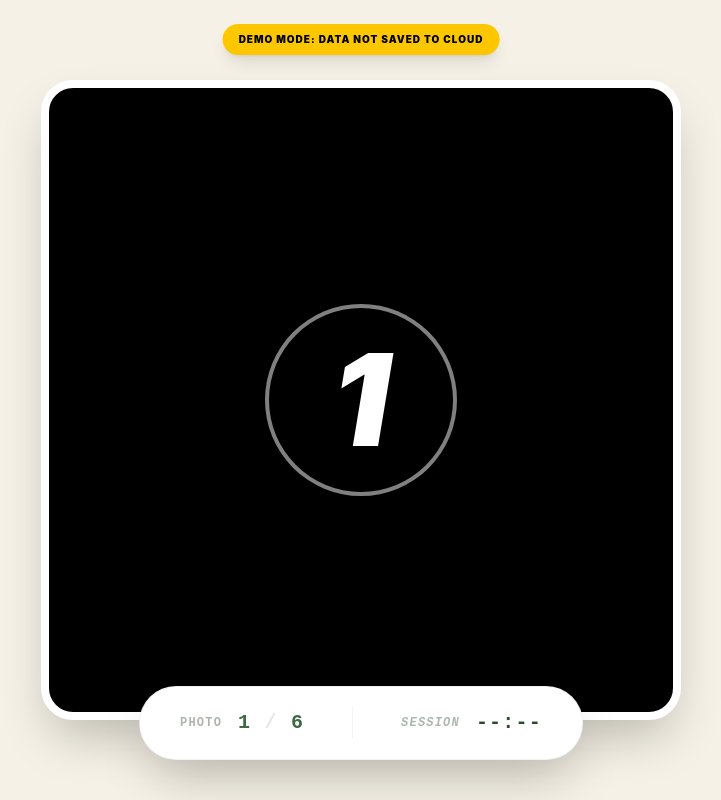
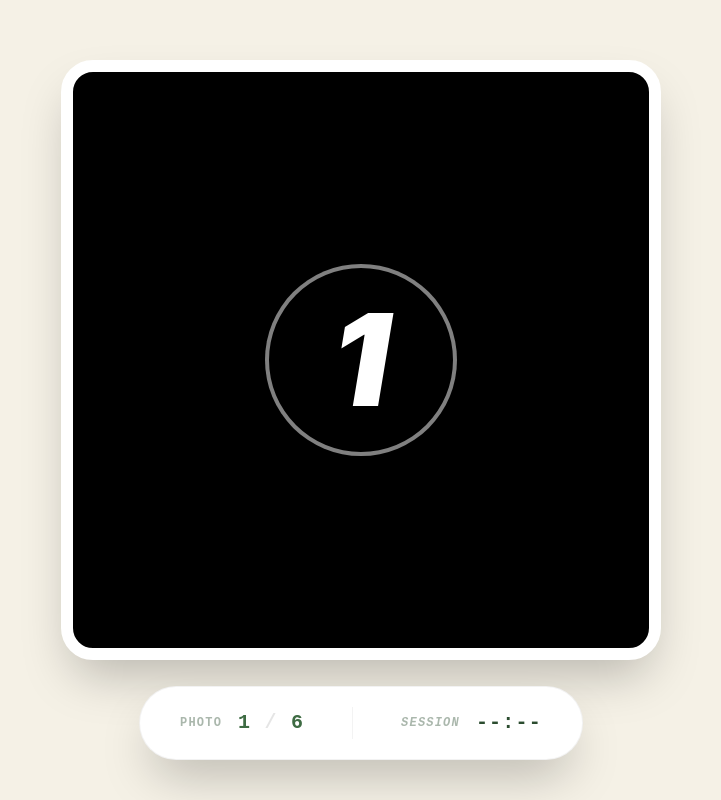
Before and after one commit to MatiasAustin/Avrina-Photobooth, a React (Vite) app: page /demo in a window 1280 px wide. Both pictures are taken after a click on the button "START SESSION". Shown: the whole page, without its empty margins (279-1000 px from the left). Built offline with nearby package versions, Linux system fonts and the light colour scheme; no server answers; the database is empty.

Commit message:
feat: implement core photo booth workflow including session management, live camera streaming, and shot capture logic

```diff
--- a/src/components/Booth.tsx
+++ b/src/components/Booth.tsx
@@ -137,20 +137,26 @@ export function Booth() {
 
   const startCamera = async () => {
     try {
+      // 1. Get stream if not exists
       if (!activeStream.current) {
         activeStream.current = await navigator.mediaDevices.getUserMedia({
           video: { width: { ideal: 1920 }, height: { ideal: 1080 }, facingMode: 'user' }
         });
       }
 
-      const targetRef = ['countdown', 'capture', 'review_shot'].includes(state)
-        ? captureVideoRef
-        : videoRef;
+      const isCaptureState = ['countdown', 'capture', 'review_shot'].includes(state);
 
+      // 2. Explicitly clear the other video first to release the stream binding
+      if (isCaptureState) {
+        if (videoRef.current) videoRef.current.srcObject = null;
+      } else {
+        if (captureVideoRef.current) captureVideoRef.current.srcObject = null;
+      }
+
+      // 3. Assign stream to the correct target
+      const targetRef = isCaptureState ? captureVideoRef : videoRef;
       if (targetRef.current) {
-        if (targetRef.current.srcObject !== activeStream.current) {
-          targetRef.current.srcObject = activeStream.current;
-        }
+        targetRef.current.srcObject = activeStream.current;
         await targetRef.current.play().catch(console.warn);
       }
     } catch (e) {
@@ -593,6 +599,8 @@ export function Booth() {
               price={event?.price || 0}
               qrisImageUrl={event?.qris_image_url}
               onCancel={async () => {
+                const stream = videoRef.current?.srcObject as MediaStream;
+                stream?.getTracks().forEach(track => track.stop());
                 await cancelPendingSession();
                 setState('idle');
               }}
--- a/src/components/booth/CaptureStage.tsx
+++ b/src/components/booth/CaptureStage.tsx
@@ -44,12 +44,12 @@ export function CaptureStage({
       key="camera"
       initial={{ opacity: 0 }}
       animate={{ opacity: 1 }}
-      className="z-10 absolute inset-0 flex flex-col items-center justify-center bg-[var(--color-pawtobooth-beige)] backdrop-blur-xl"
+      className="z-[100] absolute inset-0 bg-[var(--color-pawtobooth-beige)]"
     >
-      {/* Square Capture Container */}
-      <div className="relative w-[80vh] aspect-square max-w-[90vw] bg-black rounded-[2rem] shadow-2xl overflow-hidden border-8 border-white pointer-events-auto">
+      {/* Square Capture Container - Forced Absolute Centering */}
+      <div className="absolute top-[45%] left-1/2 -translate-x-1/2 -translate-y-1/2 w-[75vh] aspect-square max-w-[90vw] bg-black rounded-[2rem] shadow-2xl overflow-hidden border-[12px] border-white z-20">
 
-        {/* Camera/Photo Area */}
+        {/* Camera Area */}
         <div className="absolute inset-0 z-0">
           {isReview && lastCapturedPhoto ? (
             <motion.img
@@ -69,7 +69,7 @@ export function CaptureStage({
           )}
         </div>
 
-        {/* Countdown Overlay */}
+        {/* Countdown */}
         <AnimatePresence>
           {countdown > 0 && (
             <motion.div
@@ -87,14 +87,14 @@ export function CaptureStage({
           )}
         </AnimatePresence>
 
-        {/* Shot Captured Announcement */}
+        {/* Announcement */}
         {isReview && (
           <motion.div
             initial={{ y: 50, opacity: 0 }}
             animate={{ y: 0, opacity: 1 }}
             className="absolute inset-x-0 bottom-0 z-40 p-8 bg-gradient-to-t from-black/80 to-transparent flex flex-col items-center gap-2"
           >
-             <h3 className="text-3xl font-black uppercase italic tracking-tight text-white">Shot #{currentShot + 1} Captured!</h3>
+             <h3 className="text-3xl font-black uppercase italic tracking-tight text-white">Shot Captured!</h3>
              <div className="flex items-center gap-2">
                 <div className="w-2 h-2 bg-green-400 rounded-full animate-ping" />
                 <p className="text-white/60 font-mono text-[10px] uppercase tracking-[0.2em]">Next photo in 2s...</p>
@@ -103,8 +103,8 @@ export function CaptureStage({
         )}
       </div>
 
-      {/* Floating Status Bar - Now firmly at the bottom */}
-      <div className="absolute bottom-10 left-1/2 -translate-x-1/2 bg-white px-10 py-5 rounded-full border border-black/5 flex items-center gap-12 text-xs font-mono uppercase tracking-widest z-30 shadow-2xl pointer-events-auto text-[var(--color-pawtobooth-dark)]">
+      {/* Floating Status Bar - Forced Absolute Bottom */}
+      <div className="absolute bottom-10 left-1/2 -translate-x-1/2 bg-white px-10 py-5 rounded-full border border-black/5 flex items-center gap-12 text-xs font-mono uppercase tracking-widest z-[110] shadow-2xl text-[var(--color-pawtobooth-dark)]">
          <div className="flex items-center gap-4">
             <span className="text-[var(--color-pawtobooth-dark)]/40 font-black">Photo</span>
             <span className="font-black text-xl text-[#3E6B43]">{currentShot + 1} <span className="text-black/10">/</span> {totalShots}</span>
```
